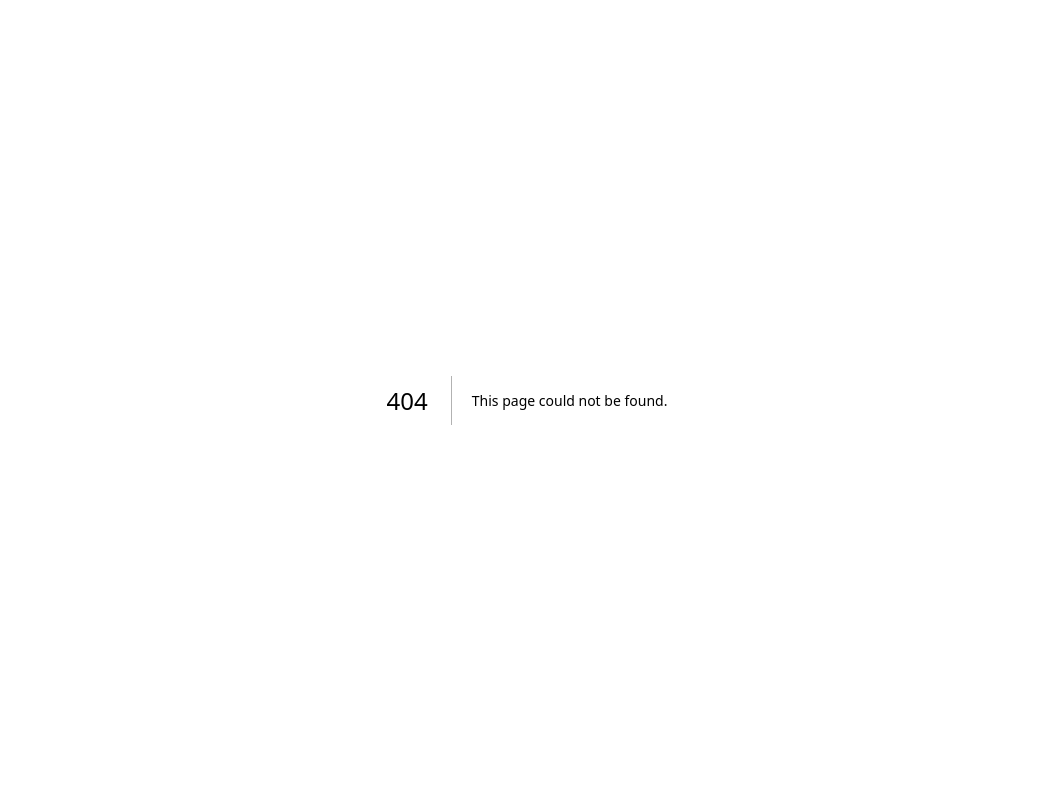
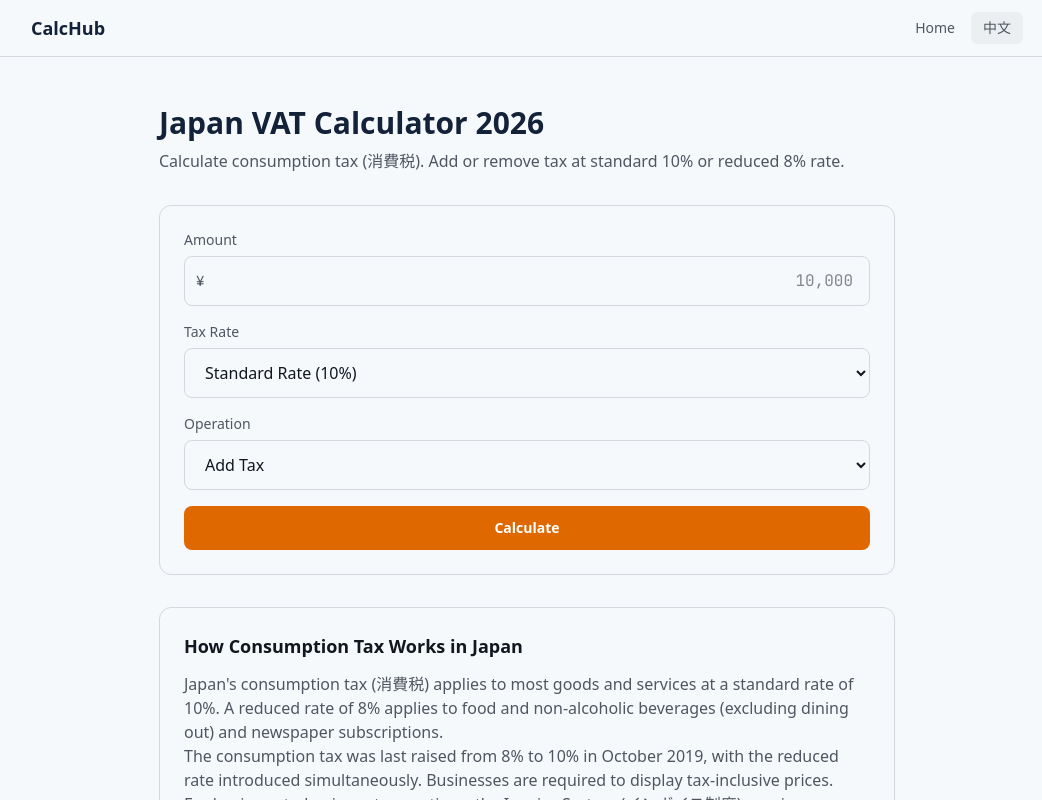
Before and after one commit to m1ngsama/calc, a Next.js app: page /en/japan/vat in a window 1280 px wide. Before the commit this address had no page. Shown: the top 800 px of the page, without its empty margins (113-1155 px from the left). Built offline with nearby package versions, Linux system fonts and the light colour scheme.

Commit message:
feat: add Japan VAT/consumption tax calculator

```diff
--- /dev/null
+++ b/src/app/[locale]/[country]/vat/page.tsx
@@ -0,0 +1,78 @@
+import { setRequestLocale, getTranslations } from "next-intl/server";
+import { notFound } from "next/navigation";
+import { countries, countryIds } from "@/lib/countries";
+import { routing } from "@/i18n/routing";
+import { JapanVatForm } from "@/components/calculator/JapanVatForm";
+import { Card } from "@/components/ui/Card";
+import type { VatData } from "@/calculators/japan/vat";
+import type { Metadata } from "next";
+
+export function generateStaticParams() {
+  return routing.locales.flatMap((locale) =>
+    countryIds
+      .filter((c) => countries[c].calculators.includes("vat"))
+      .map((country) => ({ locale, country }))
+  );
+}
+
+export async function generateMetadata({
+  params,
+}: {
+  params: Promise<{ locale: string; country: string }>;
+}): Promise<Metadata> {
+  const { locale, country: countryId } = await params;
+  const tc = await getTranslations({ locale, namespace: "country" });
+  const countryName = tc(countryId);
+  return {
+    title: `${countryName} VAT Calculator 2026 | Consumption Tax (消費税)`,
+    description: `Calculate Japanese consumption tax (消費税) at 10% standard or 8% reduced rate. Add or remove tax instantly. Free calculator.`,
+  };
+}
+
+export default async function VatPage({
+  params,
+}: {
+  params: Promise<{ locale: string; country: string }>;
+}) {
+  const { locale, country: countryId } = await params;
+  const country = countries[countryId];
+  if (!country || !country.calculators.includes("vat")) notFound();
+
+  setRequestLocale(locale);
+
+  const vatData: VatData = (
+    await import(`../../../../../data/${countryId}/2026/vat.json`)
+  ).default;
+
+  const t = await getTranslations({ locale, namespace: "vat" });
+  const tj = await getTranslations({ locale, namespace: `${countryId}.vat` });
+  const tc = await getTranslations({ locale, namespace: "country" });
+
+  return (
+    <div className="max-w-3xl mx-auto px-4 py-12">
+      <h1 className="text-3xl font-bold text-(--color-navy) mb-2">
+        {t("title", { country: tc(countryId), year: 2026 })}
+      </h1>
+      <p className="text-(--color-text-muted) mb-8">{t("description")}</p>
+
+      <JapanVatForm vatData={vatData} />
+
+      <Card className="mt-8">
+        <h2 className="text-lg font-semibold text-(--color-text) mb-3">
+          {t("howItWorks", { country: tc(countryId) })}
+        </h2>
+        <div className="prose prose-sm text-(--color-text-muted) max-w-none">
+          {tj("howItWorksContent")
+            .split("\n\n")
+            .map((p: string, i: number) => (
+              <p key={i}>{p}</p>
+            ))}
+        </div>
+        <div className="mt-4 pt-4 border-t border-(--color-border) text-xs text-(--color-text-muted)">
+          <p>{t("dataSource", { source: "National Tax Agency (国税庁)" })}</p>
+          <p>{t("lastVerified", { date: vatData.lastVerified })}</p>
+        </div>
+      </Card>
+    </div>
+  );
+}
--- /dev/null
+++ b/src/calculators/japan/vat.ts
@@ -0,0 +1,43 @@
+export interface VatData {
+  standardRate: number;
+  reducedRate: number;
+  source: string;
+  lastVerified: string;
+}
+
+export interface VatResult {
+  preTaxAmount: number;
+  taxAmount: number;
+  totalAmount: number;
+  rate: number;
+}
+
+export function calculateVat(
+  amount: number,
+  rate: number,
+  operation: "add" | "remove"
+): VatResult {
+  if (amount <= 0 || rate <= 0) {
+    return { preTaxAmount: 0, taxAmount: 0, totalAmount: 0, rate };
+  }
+
+  if (operation === "add") {
+    const taxAmount = Math.floor(amount * rate);
+    return {
+      preTaxAmount: amount,
+      taxAmount,
+      totalAmount: amount + taxAmount,
+      rate,
+    };
+  }
+
+  // remove: extract tax from tax-inclusive amount
+  const preTaxAmount = Math.floor(amount / (1 + rate));
+  const taxAmount = amount - preTaxAmount;
+  return {
+    preTaxAmount,
+    taxAmount,
+    totalAmount: amount,
+    rate,
+  };
+}
--- /dev/null
+++ b/src/components/calculator/JapanVatForm.tsx
@@ -0,0 +1,104 @@
+"use client";
+
+import { useState } from "react";
+import { useTranslations } from "next-intl";
+import { calculateVat, type VatData } from "@/calculators/japan/vat";
+import { formatCurrency } from "@/lib/format";
+import type { BreakdownItem } from "@/lib/types";
+import { Button } from "@/components/ui/Button";
+import { Card } from "@/components/ui/Card";
+import { Input } from "@/components/ui/Input";
+import { Select } from "@/components/ui/Select";
+import { Label } from "@/components/ui/Label";
+import { BreakdownTable } from "@/components/calculator/BreakdownTable";
+
+interface Props {
+  vatData: VatData;
+}
+
+export function JapanVatForm({ vatData }: Props) {
+  const t = useTranslations("vat");
+  const [amount, setAmount] = useState("");
+  const [rate, setRate] = useState(String(vatData.standardRate));
+  const [operation, setOperation] = useState<"add" | "remove">("add");
+  const [result, setResult] = useState<ReturnType<typeof calculateVat> | null>(null);
+
+  const handleCalculate = () => {
+    const value = parseInt(amount.replace(/[^0-9]/g, ""), 10);
+    if (!value || value <= 0) return;
+    setResult(calculateVat(value, parseFloat(rate), operation));
+  };
+
+  const fmt = (n: number) => formatCurrency(n, "JPY");
+
+  const items: BreakdownItem[] = result
+    ? [
+        { label: t("preTaxAmount"), amount: result.preTaxAmount, color: "#3b82f6" },
+        { label: t("taxAmount"), amount: result.taxAmount, color: "#ef4444" },
+      ]
+    : [];
+
+  return (
+    <div className="space-y-6">
+      <Card>
+        <div className="space-y-4">
+          <div>
+            <Label>{t("amount")}</Label>
+            <Input
+              type="text"
+              prefix="¥"
+              value={amount}
+              onChange={(e) => setAmount(e.target.value)}
+              placeholder="10,000"
+              inputMode="numeric"
+            />
+          </div>
+          <div>
+            <Label>{t("rate")}</Label>
+            <Select
+              value={rate}
+              onChange={(e) => setRate(e.target.value)}
+              options={[
+                { value: String(vatData.standardRate), label: t("standardRate") },
+                { value: String(vatData.reducedRate), label: t("reducedRate") },
+              ]}
+            />
+          </div>
+          <div>
+            <Label>{t("operation")}</Label>
+            <Select
+              value={operation}
+              onChange={(e) => setOperation(e.target.value as "add" | "remove")}
+              options={[
+                { value: "add", label: t("addTax") },
+                { value: "remove", label: t("removeTax") },
+              ]}
+            />
+          </div>
+          <Button onClick={handleCalculate} className="w-full">
+            {t("calculate")}
+          </Button>
+        </div>
+      </Card>
+
+      {result && (
+        <Card title={t("results")}>
+          <div className="text-center mb-6">
+            <p className="text-sm text-(--color-text-muted) mb-1">{t("totalAmount")}</p>
+            <p className="text-4xl font-bold font-mono text-(--color-navy)">
+              {fmt(result.totalAmount)}
+            </p>
+          </div>
+          <BreakdownTable
+            items={items}
+            total={{ label: t("totalAmount"), amount: result.totalAmount }}
+            formatAmount={fmt}
+          />
+          <p className="text-xs text-(--color-text-muted) mt-3 text-right">
+            Tax rate: {(result.rate * 100).toFixed(0)}%
+          </p>
+        </Card>
+      )}
+    </div>
+  );
+}
```
